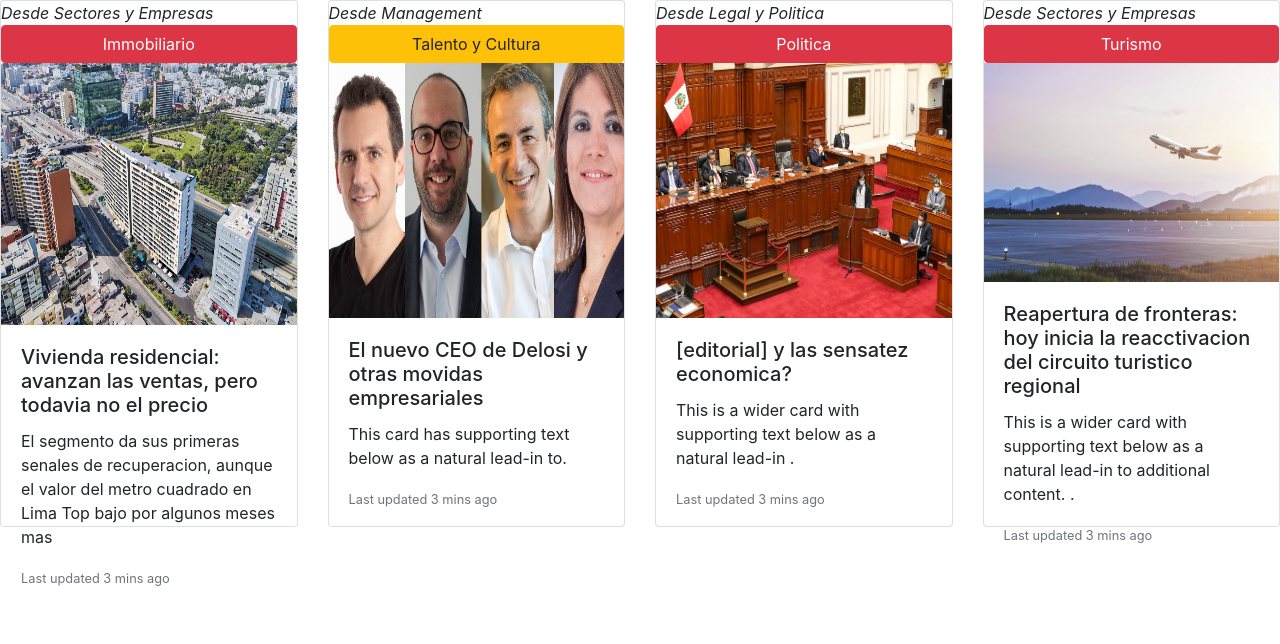
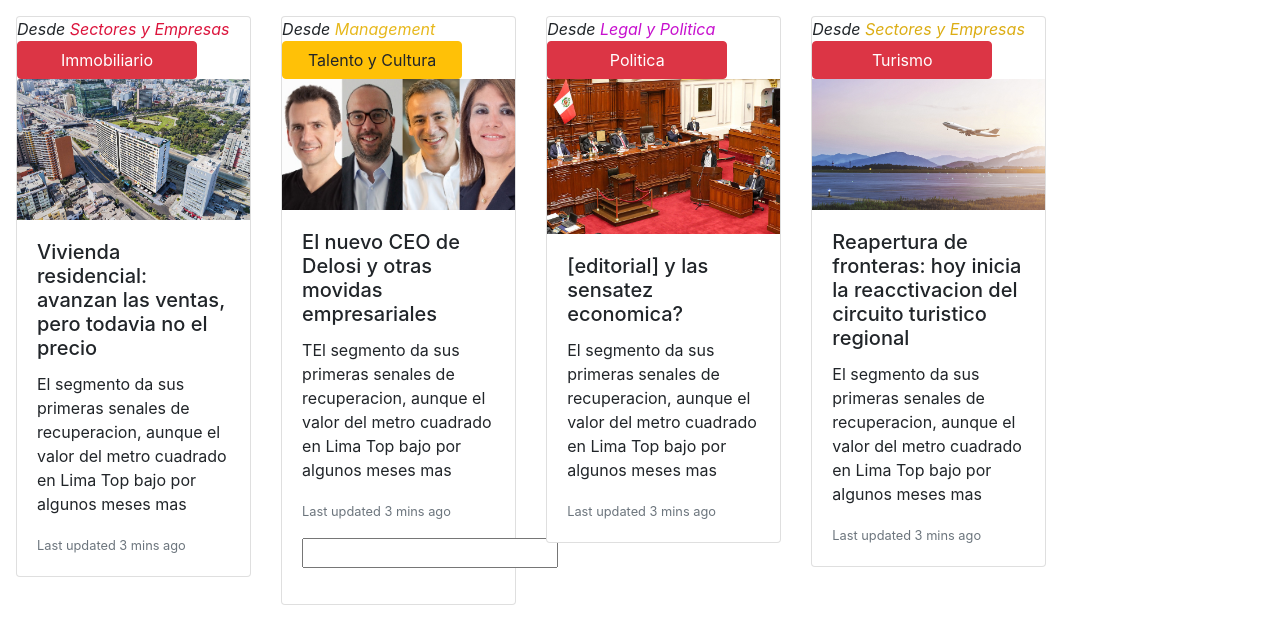
Before and after one commit to karina250/karina250.github.io, a plain HTML site: page Practicanoviembre/salazar.html in a window 1280 px wide. Drawn offline with nearby package versions, Linux system fonts and the light colour scheme.

Commit message:
cuartoavance commit

```diff
--- a/Practicanoviembre/salazar.html
+++ b/Practicanoviembre/salazar.html
@@ -7,6 +7,7 @@
     <title>Document</title>
     <link rel="stylesheet" href="style/salazar.css">
     <link rel="stylesheet" href="https://stackpath.bootstrapcdn.com/bootstrap/4.5.2/css/bootstrap.min.css" integrity="sha384-JcKb8q3iqJ61gNV9KGb8thSsNjpSL0n8PARn9HuZOnIxN0hoP+VmmDGMN5t9UJ0Z" crossorigin="anonymous">
+
 </head>
 
 <body>
@@ -14,7 +15,7 @@
         <div class="card-deck">
             <div class="card">
                 <i>Desde
-                    <i>Sectores y Empresas</i>
+                    <i class="d1">Sectores y Empresas</i>
                 </i>
                 <button type="button" class="btn btn-danger">Immobiliario</button>
                 <img height="50%" width="100%" src="images/inmobiliario.jpg" class="card-img-top" alt="...">
@@ -26,44 +27,46 @@
             </div>
             <div class="card">
                 <i>Desde
-                    <i>Management</i>
+                    <i class="d2">Management</i>
                 </i>
-                <button type="button" class="btn btn-warning">Talento y Cultura</button>
+                <button type="button" class="btn btn-warning" onclick="talento();">Talento y Cultura</button>
                 <img height="50%" width="100%" src="images/talento y cultura.jpg" class="" alt="...">
                 <div class="card-body">
                     <h5 class="card-title">El nuevo CEO de Delosi y otras movidas empresariales</h5>
-                    <p class="card-text">This card has supporting text below as a natural lead-in to.</p>
+                    <p class="card-text">TEl segmento da sus primeras senales de recuperacion, aunque el valor del metro cuadrado en Lima Top bajo por algunos meses mas</p>
                     <p class="card-text"><small class="text-muted">Last updated 3 mins ago</small></p>
+                    <input id="talento"></p>
                 </div>
             </div>
             <div class="card">
                 <i>Desde
-                    <i>Legal y Politica</i>
+                    <i class="d3">Legal y Politica</i>
                 </i>
                 <button type="button" class="btn btn-danger">Politica</button>
                 <img height="50%" width="100%" src="images/politica.jpg" class="" alt="...">
                 <div class="card-body">
                     <h5 class="card-title">[editorial] y las sensatez economica?</h5>
-                    <p class="card-text">This is a wider card with supporting text below as a natural lead-in .</p>
+                    <p class="card-text">El segmento da sus primeras senales de recuperacion, aunque el valor del metro cuadrado en Lima Top bajo por algunos meses mas</p>
                     <p class="card-text"><small class="text-muted">Last updated 3 mins ago</small></p>
                 </div>
 
             </div>
             <div class="card">
                 <i>Desde
-                    <i>Sectores y Empresas</i>
+                    <i class="d4">Sectores y Empresas</i>
                 </i>
                 <button type="button" class="btn btn-danger">Turismo</button>
-                <img height="50%" width="100%" src="images/turismo.jpg" class="" alt="...">
+                <img height="50%" width="100%" src="images/turismo.jpg" id="imagen" class="" alt="...">
                 <div class="card-body">
                     <h5 class="card-title">Reapertura de fronteras: hoy inicia la reacctivacion del circuito turistico regional</h5>
-                    <p class="card-text">This is a wider card with supporting text below as a natural lead-in to additional content. .</p>
+                    <p class="card-text">El segmento da sus primeras senales de recuperacion, aunque el valor del metro cuadrado en Lima Top bajo por algunos meses mas</p>
                     <p class="card-text"><small class="text-muted">Last updated 3 mins ago</small></p>
                 </div>
             </div>
         </div>
 
 
+        <script src="script/salazar.js"></script>
 </body>
 
 </html>
--- a/Practicanoviembre/style/salazar.css
+++ b/Practicanoviembre/style/salazar.css
@@ -1 +1,28 @@
-.card {}
+body {
+    width: 83%;
+    padding: 1em;
+}
+
+button {
+    width: 180px;
+}
+
+.d1 {
+    color: crimson;
+}
+
+.d2 {
+    color: rgb(231, 184, 28);
+}
+
+.d3 {
+    color: rgb(199, 16, 206);
+}
+
+.d4 {
+    color: rgb(220, 173, 20);
+}
+
+.card {
+    height: 100%;
+}
```
Also changed, not shown: index.html (+1 -2 lines), Practicanoviembre/images/foto1.jpg (added), Practicanoviembre/images/foto2.jpg (added), Practicanoviembre/images/foto3.jpg (added), Practicanoviembre/images/foto4.jpg (added), Practicanoviembre/images/foto5.jpg (added).
